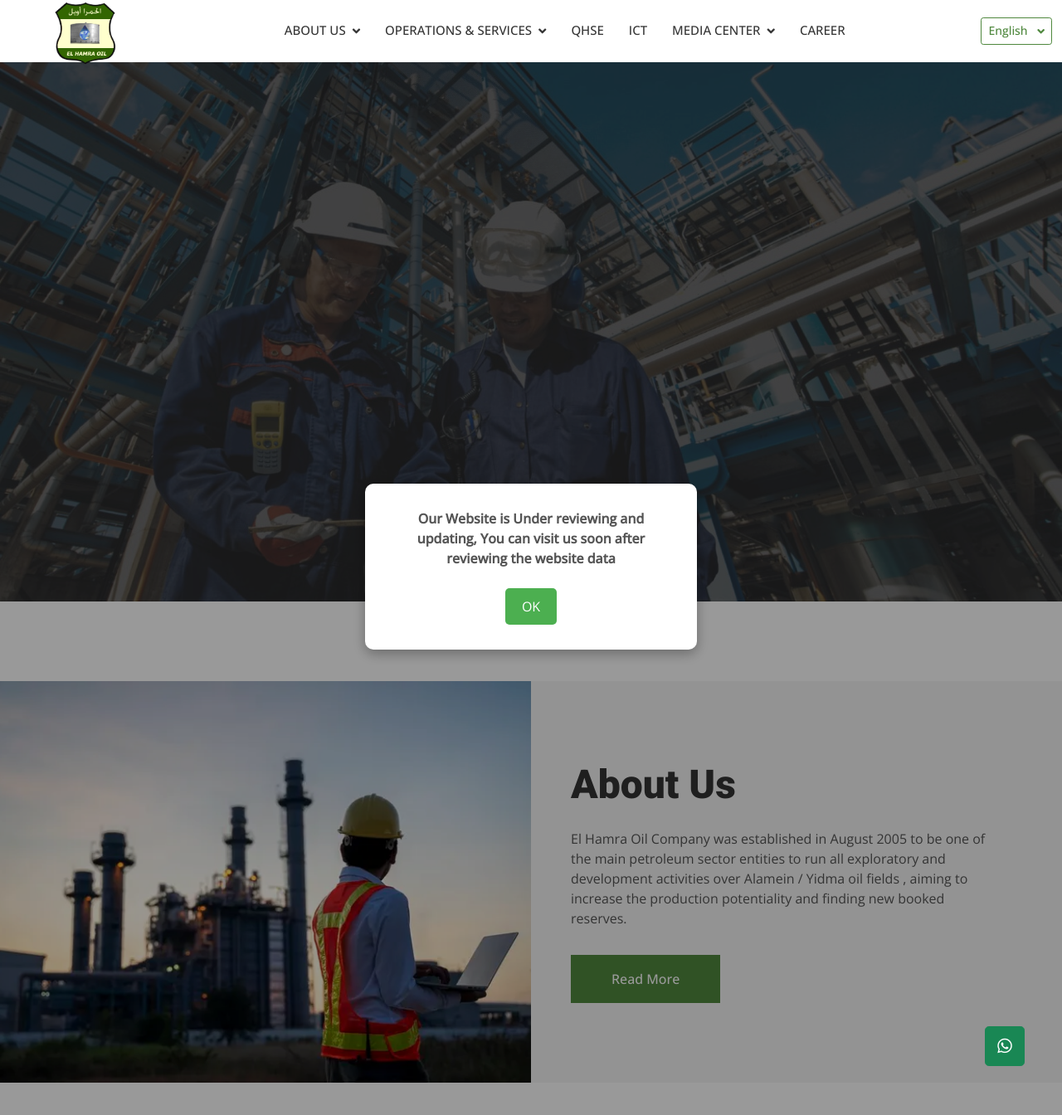
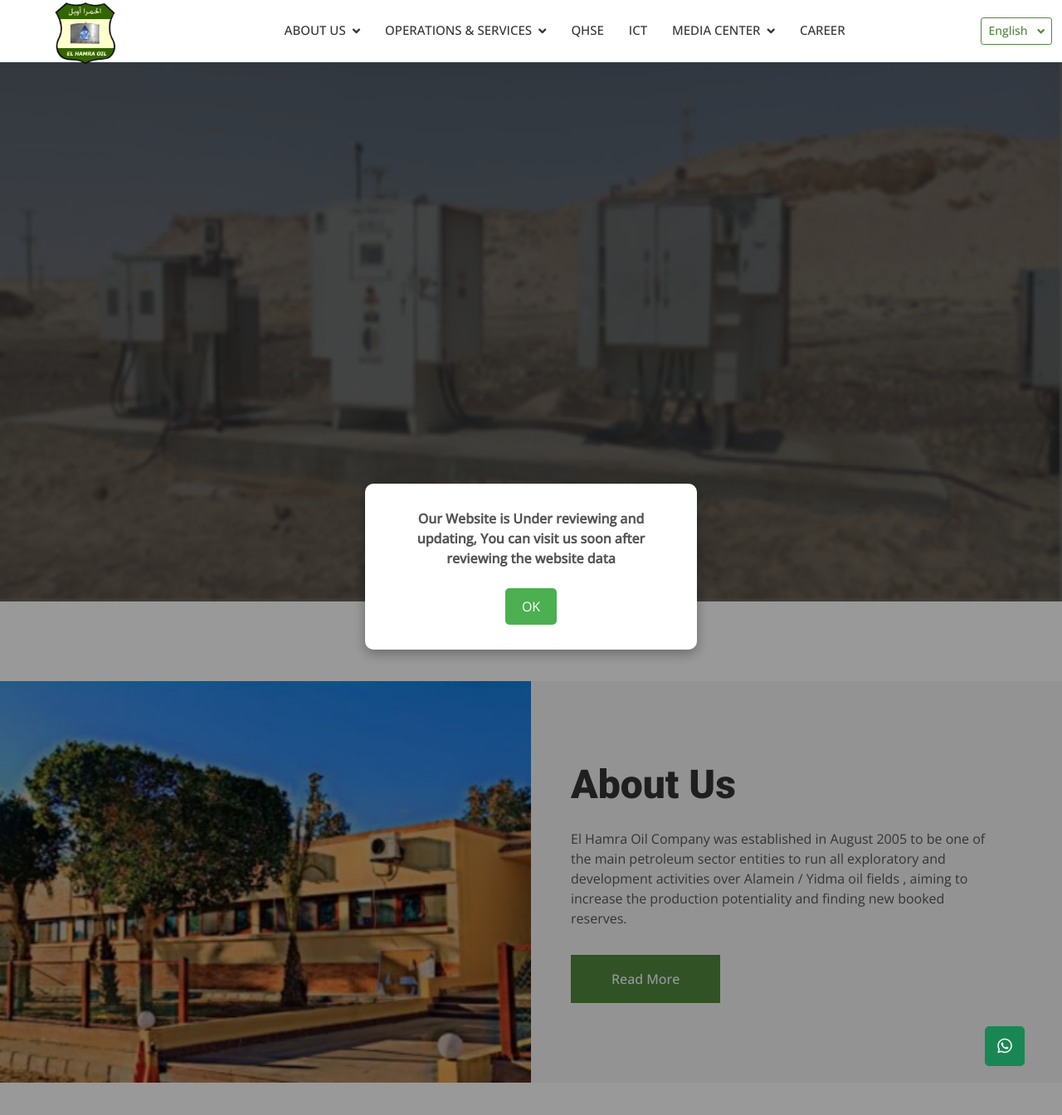
Before and after one commit to 11Jou/eho, a Django app: page /en/ in a window 1280 px wide. Shown: the top 1344 px of the page at 83% size. Run offline with Django 5.2, Linux system fonts and the light colour scheme; some libraries are stand-ins or nearby versions.

Commit message:
update images

```diff
--- a/project/static/css/style.css
+++ b/project/static/css/style.css
@@ -342,7 +342,7 @@
 }
 
 .page-header-about {
-    background: linear-gradient(rgba(53, 53, 53, .7), rgba(53, 53, 53, .7)), url(../img/image.jpg) center center no-repeat;
+    background: linear-gradient(rgba(53, 53, 53, .7), rgba(53, 53, 53, .7)), url(../img/Picture1.png) center center no-repeat;
     background-size: cover;
 }
 
--- a/static/css/style.css
+++ b/static/css/style.css
@@ -342,7 +342,7 @@
 }
 
 .page-header-about {
-    background: linear-gradient(rgba(53, 53, 53, .7), rgba(53, 53, 53, .7)), url(../img/image.jpg) center center no-repeat;
+    background: linear-gradient(rgba(53, 53, 53, .7), rgba(53, 53, 53, .7)), url(../img/Picture1.png) center center no-repeat;
     background-size: cover;
 }
 
--- a/templates/index.html
+++ b/templates/index.html
@@ -9,17 +9,17 @@
 <div class="container-fluid p-0 pb-5">
     <div class="owl-carousel header-carousel position-relative">
         <div class="owl-carousel-item position-relative">
-            <img class="img-fluid-header" src="{% static 'img/cover1.jpg' %}" alt="image1">
+            <img class="img-fluid-header" src="{% static 'img/Picture1.png' %}" alt="image1">
             <div class="position-absolute top-0 start-0 w-100 h-100 d-flex align-items-center" style="background: rgba(53, 53, 53, .7);">
             </div>
         </div>
         <div class="owl-carousel-item position-relative">
-            <img class="img-fluid-header" src="{% static 'img/cover2.jpg' %}" alt="image2">
+            <img class="img-fluid-header" src="{% static 'img/Picture3.jpg' %}" alt="image2">
             <div class="position-absolute top-0 start-0 w-100 h-100 d-flex align-items-center" style="background: rgba(53, 53, 53, .7);">
             </div>
         </div>
         <div class="owl-carousel-item position-relative">
-            <img class="img-fluid-header" src="{% static 'img/cover3.jpg' %}" alt="image3">
+            <img class="img-fluid-header" src="{% static 'img/cover2.jpg' %}" alt="image3">
             <div class="position-absolute top-0 start-0 w-100 h-100 d-flex align-items-center" style="background: rgba(53, 53, 53, .7);">
             </div>
         </div>
@@ -33,7 +33,7 @@
         <div class="row g-0 mx-lg-0">
             <div class="col-lg-6 ps-lg-0" style="min-height: 400px;">
                 <div class="position-relative h-100">
-                    <img class="position-absolute img-fluid w-100 h-100" src="{% static 'img/about3.jpeg' %}" style="object-fit: cover;" alt="">
+                    <img class="position-absolute img-fluid w-100 h-100" src="{% static 'img/Picture3.jpg' %}" style="object-fit: cover;" alt="">
                 </div>
             </div>
             <div class="col-lg-6 about-text py-5 wow fadeIn" data-wow-delay="0.5s">
```
Also changed, not shown: project/static/img/Picture1.png (added), project/static/img/Picture2.jpg (added), project/static/img/Picture3.jpg (added), project/static/img/manage..jpeg, static/img/Picture1.png (added), static/img/Picture2.jpg (added), static/img/Picture3.jpg (added), static/img/manage..jpeg, static/img/oil reserve 2.jpg (deleted).
